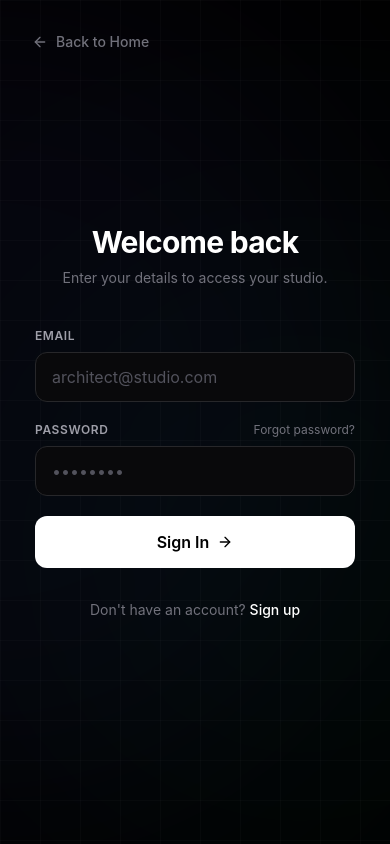
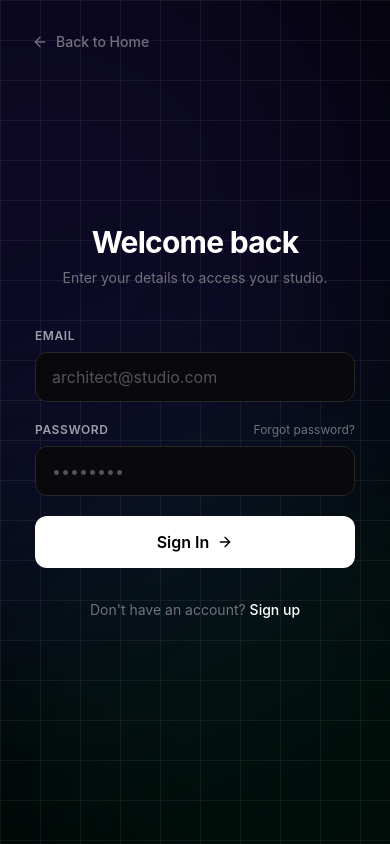
Before and after one commit to Raghavnv/Arch-E-Tech, a React (Vite) app in the folder client/: page /auth in a window 390 px wide. Built offline with nearby package versions, Linux system fonts and the light colour scheme.

Commit message:
Fix dashboard crash, make background more prominent, fix auth visual

```diff
--- a/client/src/components/Auth.jsx
+++ b/client/src/components/Auth.jsx
@@ -106,7 +106,7 @@ export default function Auth() {
       )}
 
       {/* Left Panel: Graphic/Branding */}
-      <div className="hidden lg:flex flex-1 relative bg-zinc-950 flex-col items-center justify-center border-r border-zinc-900 overflow-hidden">
+      <div className="hidden lg:flex flex-1 relative bg-transparent/20 backdrop-blur-md flex-col items-center justify-center border-r border-zinc-900 overflow-hidden">
         {/* Abstract Architectural Grid Background */}
         <div className="absolute inset-0" style={{ backgroundImage: 'linear-gradient(#18181b 1px, transparent 1px), linear-gradient(90deg, #18181b 1px, transparent 1px)', backgroundSize: '40px 40px', opacity: 0.5 }}></div>
 
--- a/client/src/components/BackgroundPattern.jsx
+++ b/client/src/components/BackgroundPattern.jsx
@@ -1,9 +1,9 @@
 export default function BackgroundPattern() {
   return (
     <div className="fixed inset-0 z-[-1] pointer-events-none bg-black">
-      <div className="absolute inset-0 bg-[linear-gradient(rgba(255,255,255,0.02)_1px,transparent_1px),linear-gradient(90deg,rgba(255,255,255,0.02)_1px,transparent_1px)] bg-[size:40px_40px]"></div>
-      <div className="absolute top-0 right-0 w-[800px] h-[800px] bg-indigo-500/10 rounded-full blur-[120px] mix-blend-screen opacity-50"></div>
-      <div className="absolute bottom-0 left-0 w-[600px] h-[600px] bg-emerald-500/10 rounded-full blur-[120px] mix-blend-screen opacity-30"></div>
+      <div className="absolute inset-0 bg-[linear-gradient(rgba(255,255,255,0.06)_1px,transparent_1px),linear-gradient(90deg,rgba(255,255,255,0.06)_1px,transparent_1px)] bg-[size:40px_40px]"></div>
+      <div className="absolute top-[-20%] right-[-10%] w-[800px] h-[800px] bg-indigo-600/20 rounded-full blur-[120px] mix-blend-screen opacity-70"></div>
+      <div className="absolute bottom-[-20%] left-[-10%] w-[600px] h-[600px] bg-emerald-600/20 rounded-full blur-[120px] mix-blend-screen opacity-50"></div>
     </div>
   );
 }
--- a/client/src/components/Dashboard.jsx
+++ b/client/src/components/Dashboard.jsx
@@ -1,6 +1,6 @@
 import { useState, useRef, useEffect } from 'react';
 import { Link, useNavigate } from 'react-router-dom';
-import { Plus, LayoutDashboard, Settings, LogOut, Clock, MoreVertical, Layout, Building, Trash2, Copy, FileText, Share2, Edit2, Eye, Key, Globe, User } from 'lucide-react';
+import { Plus, LayoutDashboard, Settings, LogOut, Clock, MoreVertical, Layout, Building, Trash2, Copy, FileText, Share2, Edit2, Eye, Key, Globe, User, CheckCircle, Sparkles } from 'lucide-react';
 
 export default function Dashboard() {
   const navigate = useNavigate();
```
